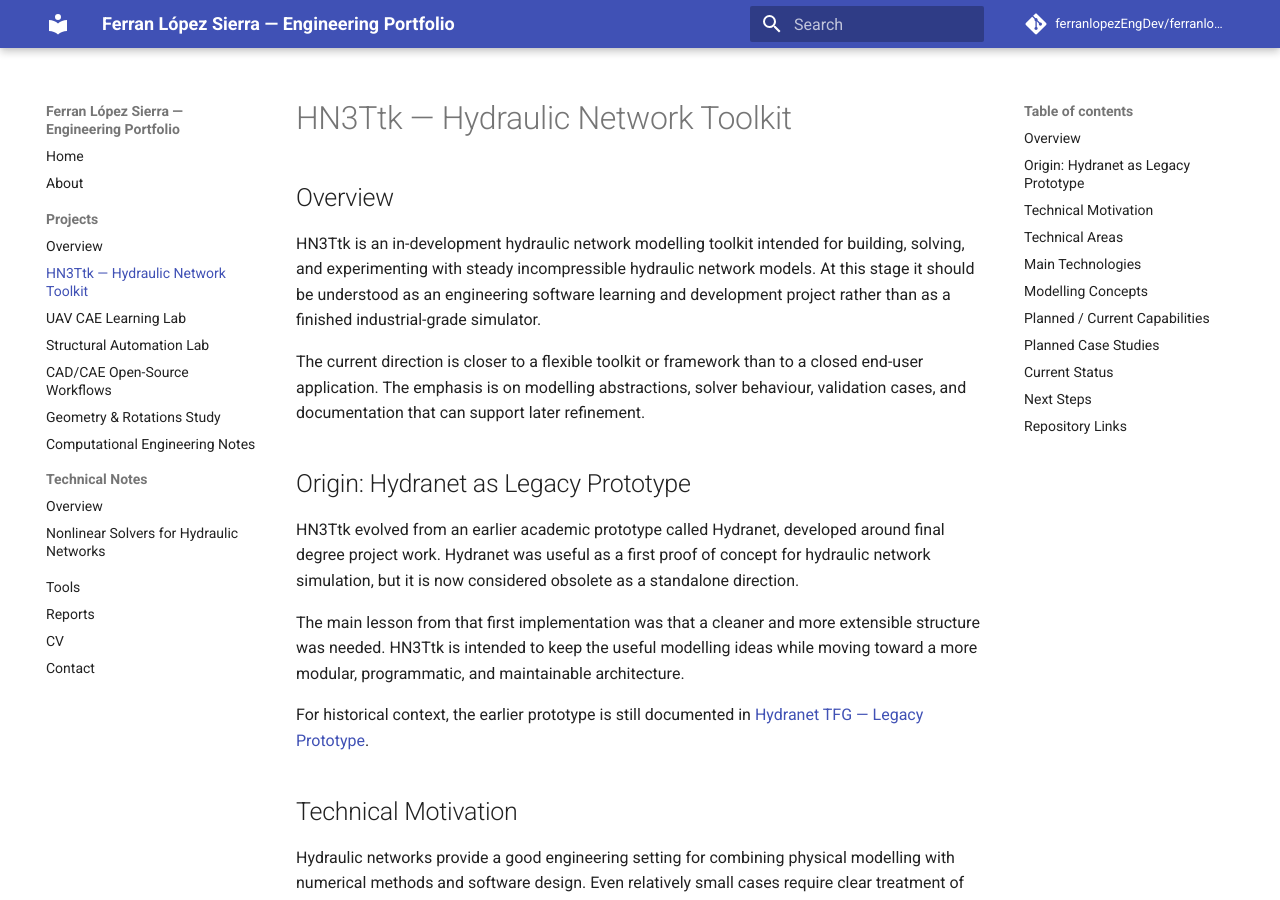
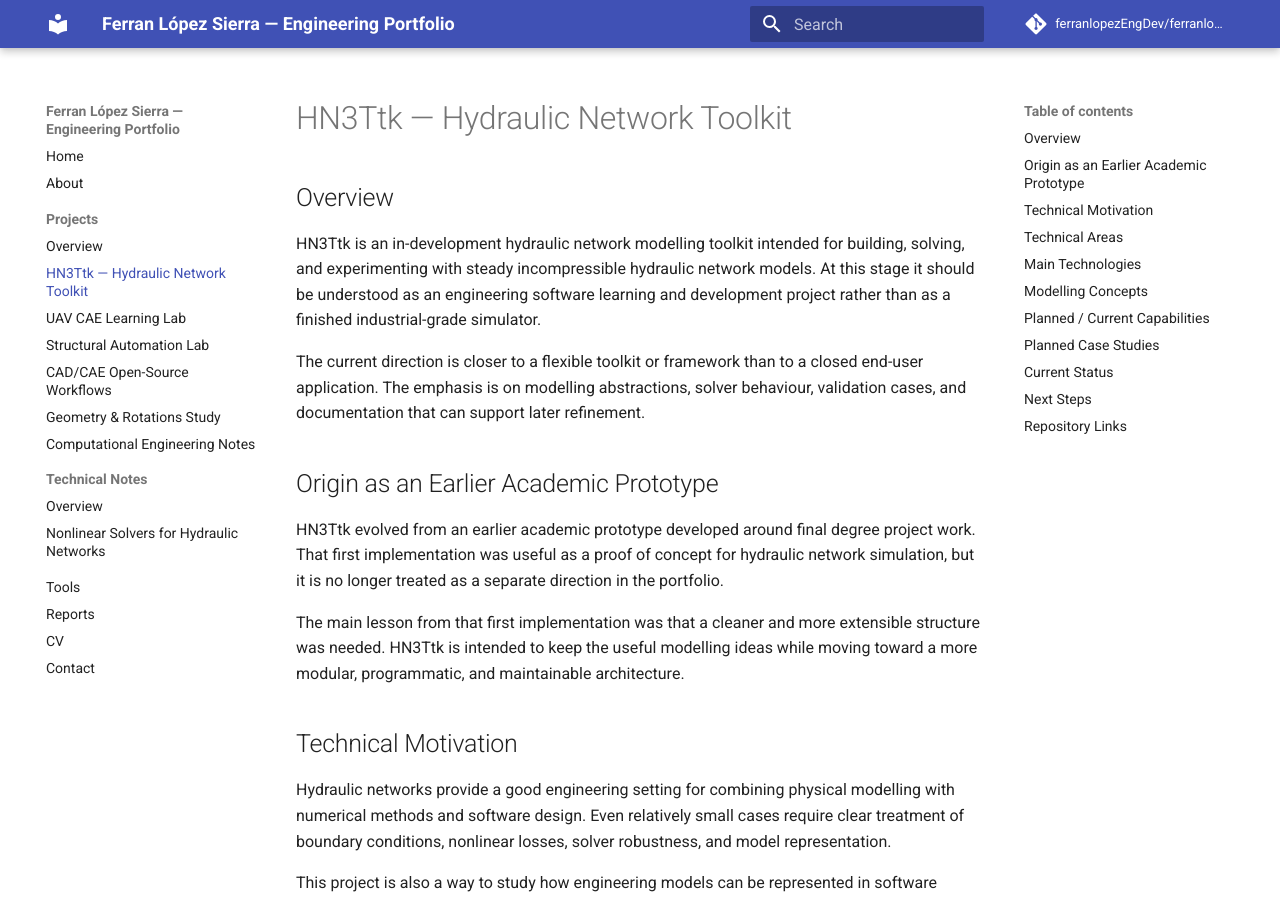
Before and after one commit to ferranlopezEngDev/ferranlopezEngDev.github.io, an MkDocs documentation site: the page built from docs/projects/hn3ttk.md, in a window 1280 px wide and 900 px high. Built offline with MkDocs 1.6.1 and Material for MkDocs 9.7.7, drawn with Linux system fonts in a browser that asks for light colours; comment, search, counter and statistics services are not loaded; some of the changed text lies outside the part shown.

Commit message:
Remove Hydranet from portfolio site

```diff
--- a/docs/projects/hn3ttk.md
+++ b/docs/projects/hn3ttk.md
@@ -6,13 +6,11 @@ HN3Ttk is an in-development hydraulic network modelling toolkit intended for bui
 
 The current direction is closer to a flexible toolkit or framework than to a closed end-user application. The emphasis is on modelling abstractions, solver behaviour, validation cases, and documentation that can support later refinement.
 
-## Origin: Hydranet as Legacy Prototype
+## Origin as an Earlier Academic Prototype
 
-HN3Ttk evolved from an earlier academic prototype called Hydranet, developed around final degree project work. Hydranet was useful as a first proof of concept for hydraulic network simulation, but it is now considered obsolete as a standalone direction.
+HN3Ttk evolved from an earlier academic prototype developed around final degree project work. That first implementation was useful as a proof of concept for hydraulic network simulation, but it is no longer treated as a separate direction in the portfolio.
 
 The main lesson from that first implementation was that a cleaner and more extensible structure was needed. HN3Ttk is intended to keep the useful modelling ideas while moving toward a more modular, programmatic, and maintainable architecture.
-
-For historical context, the earlier prototype is still documented in [Hydranet TFG — Legacy Prototype](hydranet-tfg.md).
 
 ## Technical Motivation
 
@@ -105,6 +103,4 @@ The project direction is active, but the documented scope should still be treate
 - [Projects overview](index.md)
 - [HN3Ttk repository](https://github.com/ferranlopezEngDev/HN3Ttk)
 - [Technical note: Nonlinear Solvers for Hydraulic Networks](../technical-notes/nonlinear-solvers-hydraulic-networks.md)
-- [Hydranet TFG — Legacy Prototype](hydranet-tfg.md)
-- [hydranet_tfg legacy repository](https://github.com/ferranlopezEngDev/hydranet_tfg)
 - [Portfolio repository](https://github.com/ferranlopezEngDev/ferranlopezEngDev.github.io)
```
Also changed, not shown: README.md (+0 -2 lines), docs/projects/hydranet-tfg.md (deleted, +0 -35 lines).
